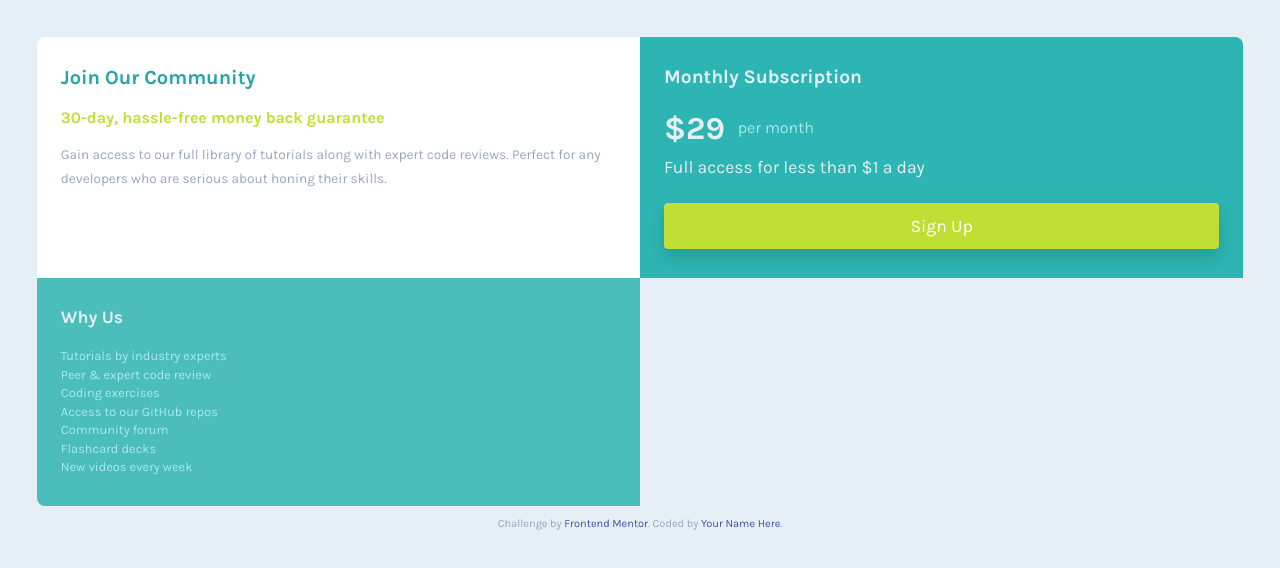
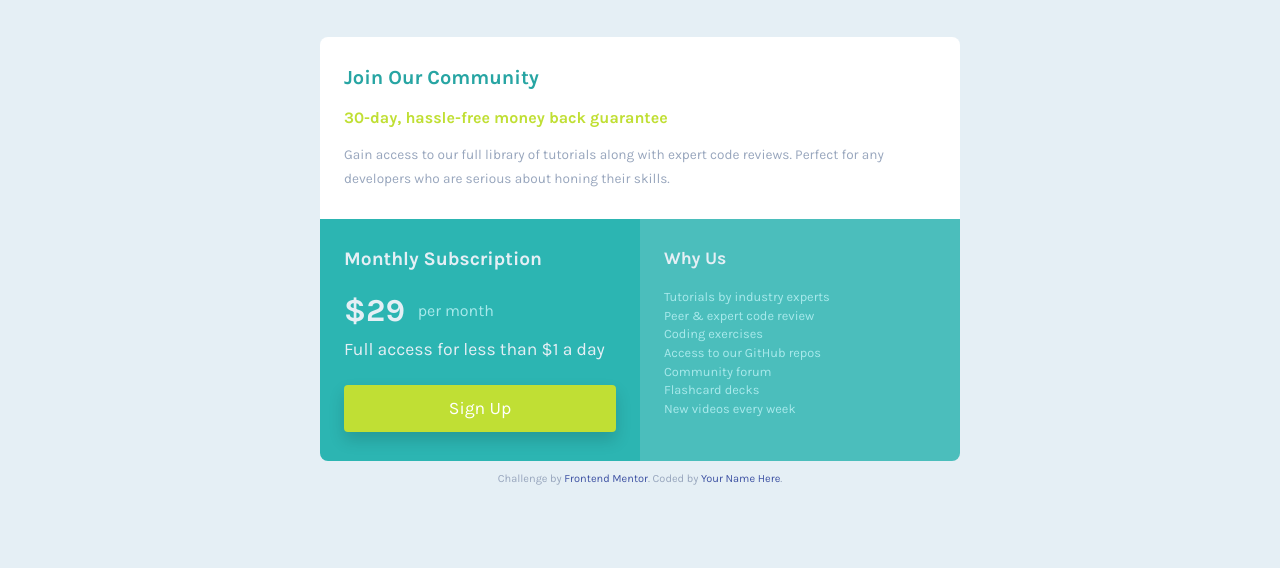
Before and after one commit to PilarCha/Back-2-Basics-Css-FrontendMentor, a plain HTML site: page index.html in a window 1280 px wide. Drawn offline with Linux system fonts and the light colour scheme.

Commit message:
Got the grid working correctly for desktop version

```diff
--- a/css/style.css
+++ b/css/style.css
@@ -35,9 +35,16 @@ body {
 
 @media only screen and (min-width: 62.5em) {
   .price {
+    margin: 0 auto;
     display: grid;
     grid-template-columns: repeat(2,1fr);
     grid-template-rows: repeat(2,auto);
+    max-width: 40rem;
+  }
+
+  .community {
+    grid-column: 1/3;
+    grid-row: 1/1;
   }
 }
 
```
